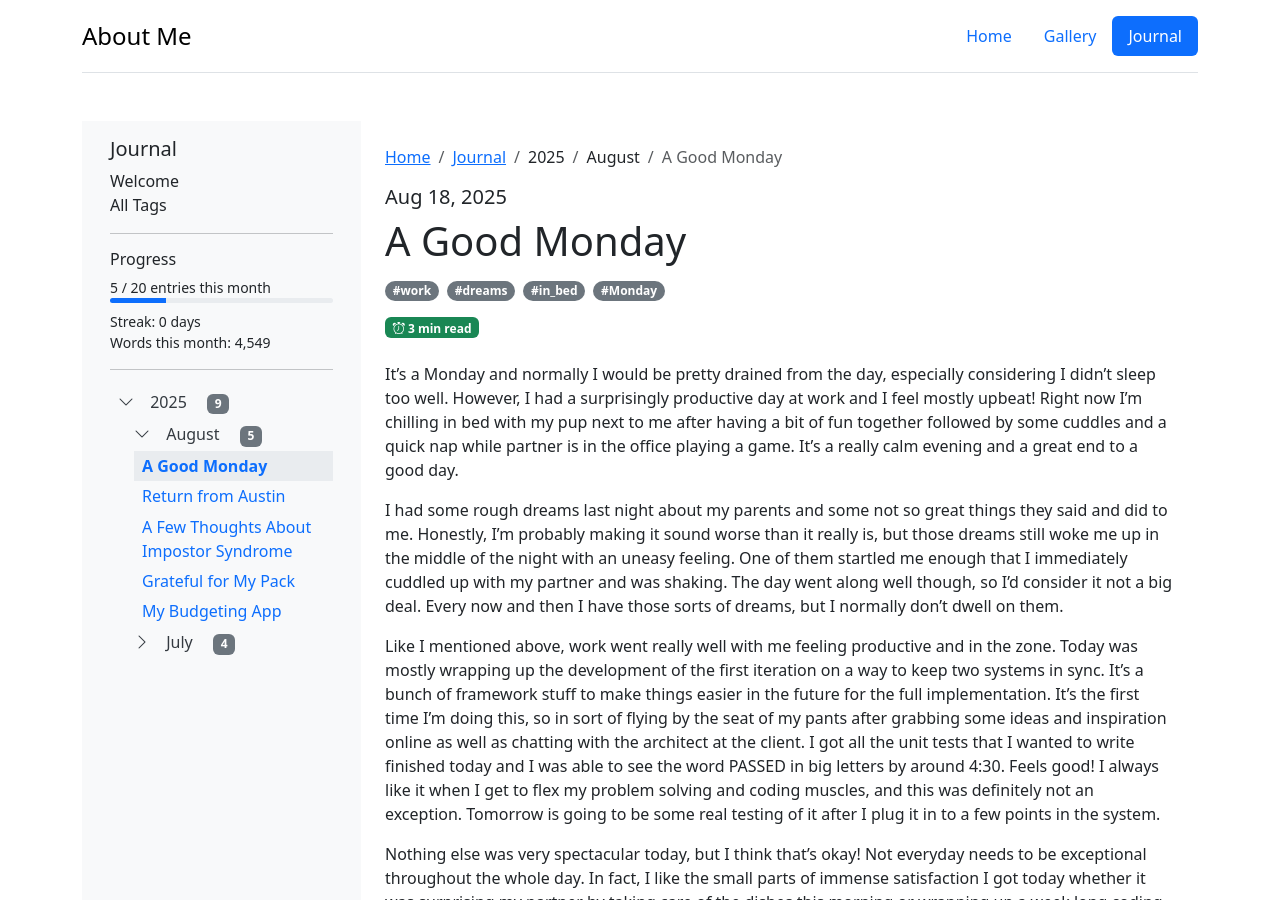
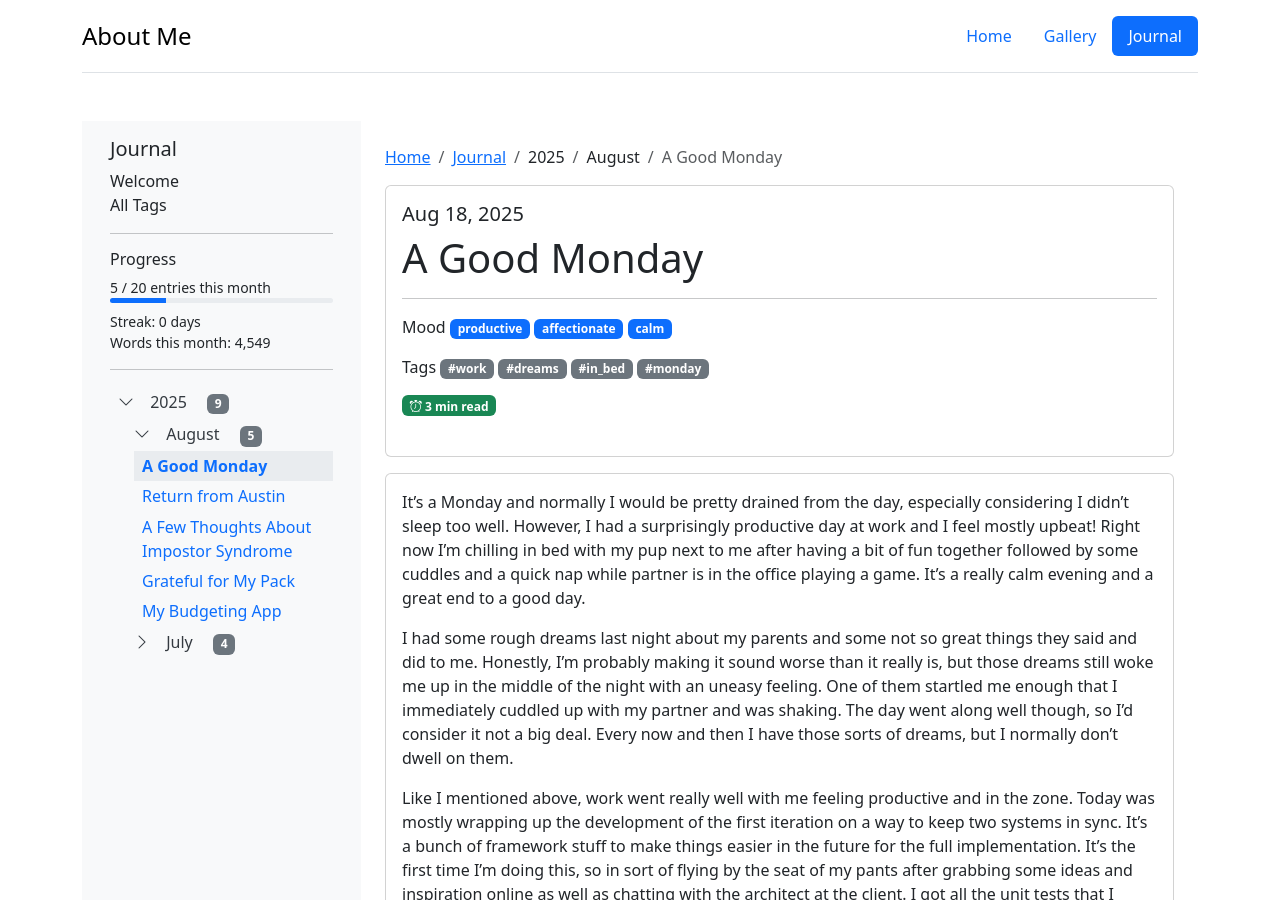
Before and after one commit to SabinDarkstone/SabinDarkstone.github.io, a Jekyll site: the page built from site/_journal/2025-08-18.md, in a window 1280 px wide and 900 px high. Built offline with Jekyll 4.4.1, drawn with Linux system fonts in a browser that asks for light colours.

Commit message:
Adding a mood tracker and tweaking journal entry layout with some nice cards

```diff
--- a/site/_includes/entry-top-widgets.html
+++ b/site/_includes/entry-top-widgets.html
@@ -1,10 +1,25 @@
+{% comment %} Mood Tracker {% endcomment %}
+{% if page.mood and page.mood.size > 0 %}
+    <div class="d-flex flex-wrap gap-2 my-3">
+        <p class="mt-0 mb-0">
+            Mood
+            {% for mood in page.mood %}
+                {% include mood-badge.html name=mood %}
+            {% endfor %}
+        </p>
+    </div>
+{% endif %}
+
 {% comment %} Tags {% endcomment %}
 {% if page.tags and page.tags.size > 0 %}
     <div class="d-flex flex-wrap gap-2 my-3">
-        {% for tag in page.tags %}
-            {% assign slug = tag | slugify: "raw" %}
-            {% include tag-badge.html name=tag slug=slug %}
-        {% endfor %}
+        <p class="mt-0 mb-0">
+            Tags
+            {% for tag in page.tags %}
+                {% assign slug = tag | slugify: "raw" %}
+                {% include tag-badge.html name=tag slug=slug %}
+            {% endfor %}
+        </p>
     </div>
 {% endif %}
 
--- /dev/null
+++ b/site/_includes/mood-badge.html
@@ -0,0 +1,5 @@
+{% assign label = include.name | downcase %}
+
+{% comment %} TODO: Add graphical indicators {% endcomment %}
+
+<span class="badge text-bg-primary">{{ label }}</span>
--- a/site/_includes/related-entries.html
+++ b/site/_includes/related-entries.html
@@ -1,7 +1,9 @@
 {% if page.related_entries and page.related_entries.size > 0 %}
     <div class="card" style="width: 24rem;">
+        <div class="card-header">
+            Related Entries
+        </div>
         <div class="card-body">
-            <h5 class="card-title">Related Entries</h5>
             <h6 class="card-subtitle mb-2 text-muted">Check out these related entries</h6>
             <p>
                 <ul>
--- a/site/_includes/series-nav.html
+++ b/site/_includes/series-nav.html
@@ -12,17 +12,27 @@
         {% assign prev_index = current_index | minus: 1 %}
         {% assign next_index = current_index | plus: 1 %}
 
+        <hr>
+
         <nav class="d-flex gap-2 my-4">
             {% if prev_index >= 0 %}
                 <a class="btn btn-primary" href="{{ series_entries[prev_index].url | relative_url }}">
                     &larr; Previous
                 </a>
+            {% else %}
+                <button class="btn btn-primary" disabled>
+                    &larr; Previous
+                </button>
             {% endif %}
 
             {% if next_index < series_entries.size %}
                 <a class="btn btn-primary ms-auto" href="{{ series_entries[next_index].url | relative_url }}">
                     Next &rarr;
                 </a>
+            {% else %}
+                <button class="btn btn-primary ms-auto" disabled>
+                    Next &rarr;
+                </button>
             {% endif %}
         </nav>
     {% endif %}
--- a/site/_includes/tag-badge.html
+++ b/site/_includes/tag-badge.html
@@ -1,4 +1,4 @@
-<a class="badge rounded-pill text-bg-secondary text-decoration-none"
+<a class="badge text-bg-secondary text-decoration-none"
     href="/tags/{{ include.slug }}">
     #{{ include.name }}
     {% if include.count %}
--- a/site/_journal/2025-08-18.md
+++ b/site/_journal/2025-08-18.md
@@ -5,7 +5,7 @@ tags:
   - work
   - dreams
   - in_bed
-  - Monday
+  - monday
 title: A Good Monday
 description: Today was pretty good as far as Mondays go and I feel positive about the work I got done desite a rough start to the morning with bad dreams.
 status: published
--- a/site/_layouts/journal.html
+++ b/site/_layouts/journal.html
@@ -12,15 +12,24 @@ layout: default
             {% include entry-status.html %}
             {% include breadcrumbs.html %}
 
-            <h5>{{ page.date | date: "%b %d, %Y" }}</h5>
-            <h1>{{ page.title }}</h1>
+            <div class="card mb-3">
+                <div class="card-body">
+                    <h5>{{ page.date | date: "%b %d, %Y" }}</h5>
+                    <h1>{{ page.title }}</h1>
+                    <hr>
 
-            {% include entry-top-widgets.html %}
-            {{ content }}
+                    {% include entry-top-widgets.html %}
+                </div>
+            </div>
 
-            <hr>
+            <div class="card mb-3">
+                <div class="card-body">
+                    {{ content }}
 
-            {% include series-nav.html %}
+                    {% include series-nav.html %}
+                </div>
+            </div>
+
             {% include related-entries.html %}
             <!-- {% include comments.html %} -->
         </div>
--- a/site/_plugins/generate_tags.rb
+++ b/site/_plugins/generate_tags.rb
@@ -13,7 +13,7 @@ module PupTags
             self.data = {
                 "layout" => "tag",
                 "title" => "Post Tagged \"#{tag}\"",
-                "tag" => tag,
+                "tag" => tag
                 "slug" => slug,
                 "entries" => entries.sort_by { |d| d.data["date"] || Time.at(0) }.reverse,
                 "count" => count,
```
